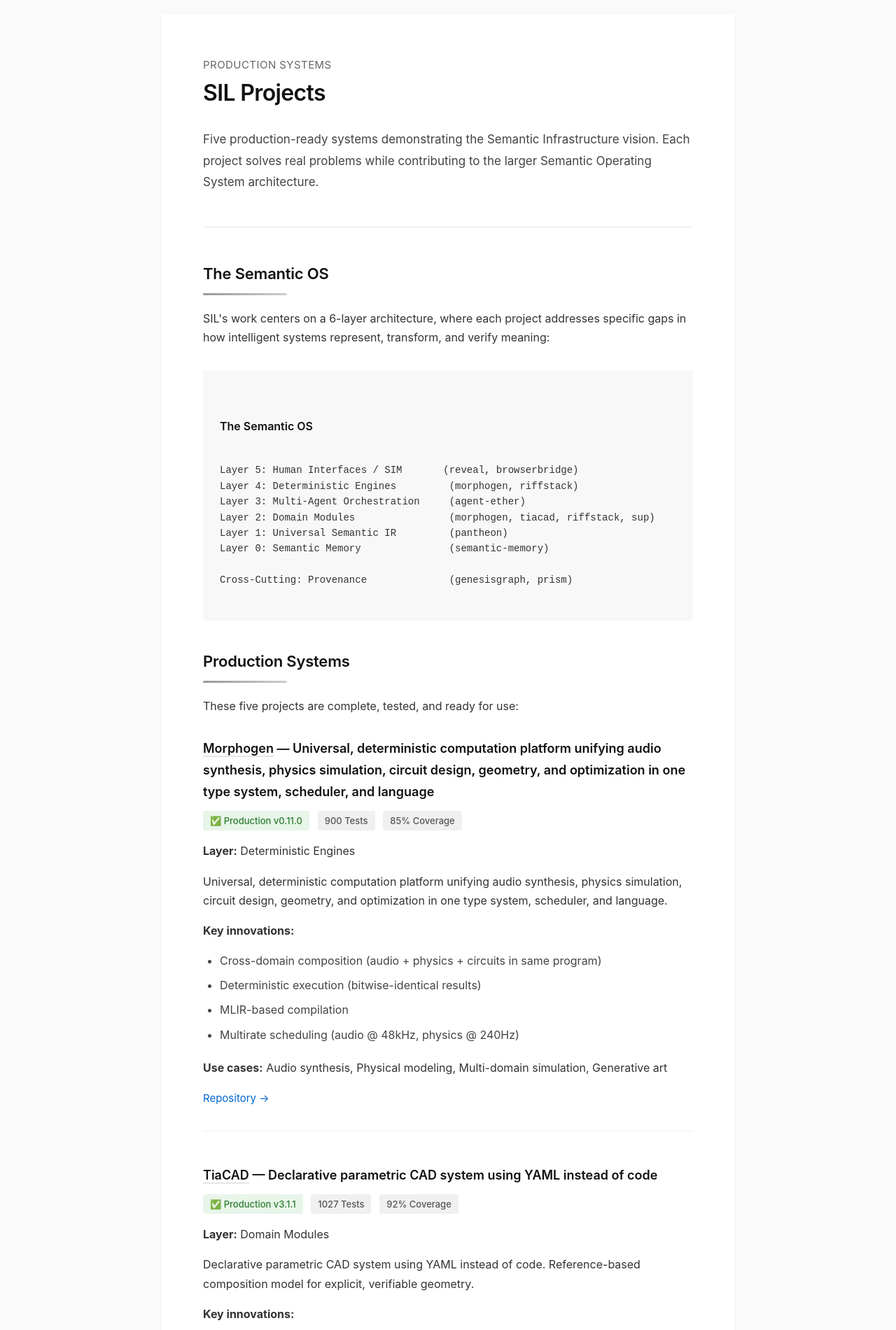
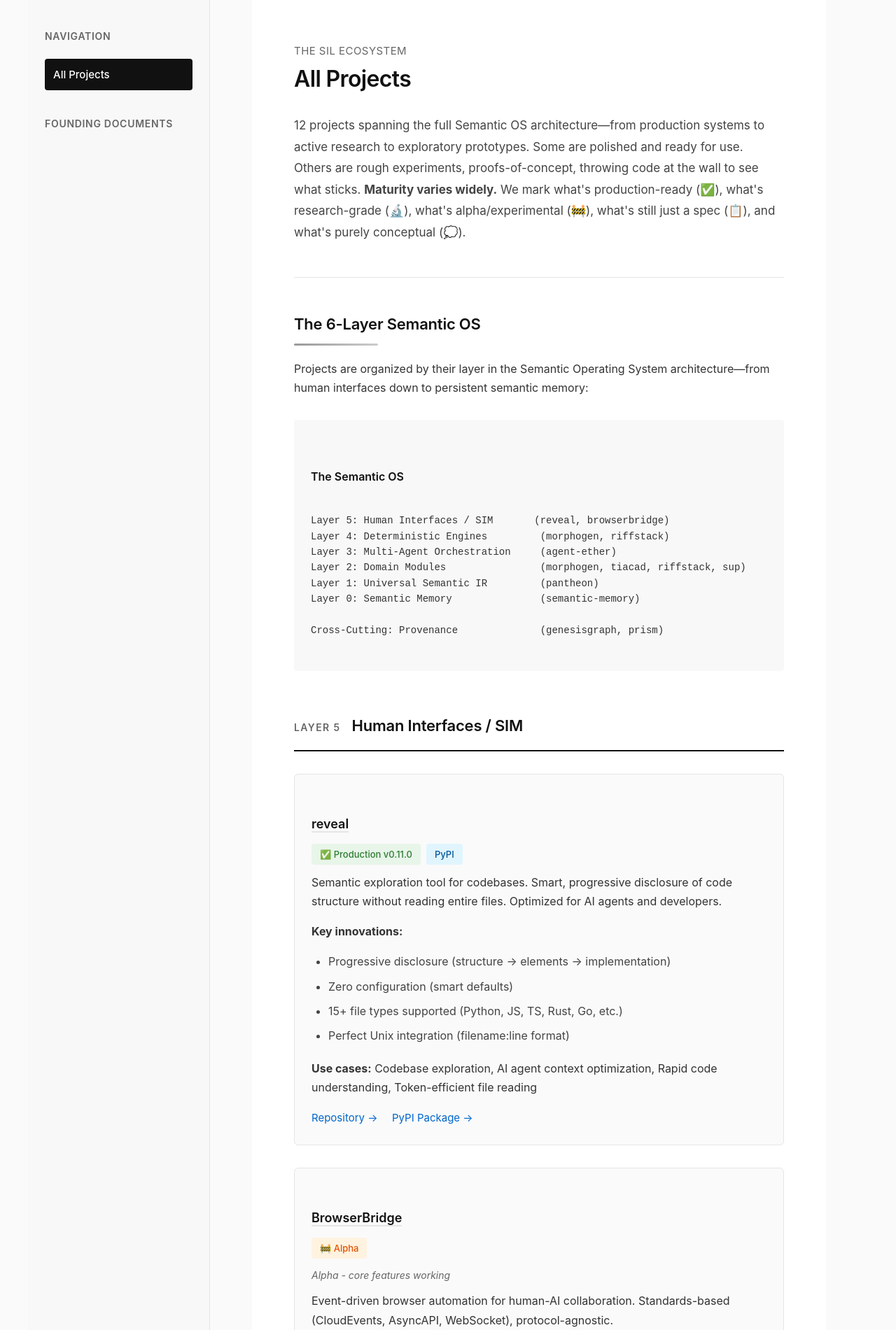
Before and after one commit to Semantic-Infrastructure-Lab/sil-website, a FastAPI app: page /projects in a window 1280 px wide. Shown: the part 59-1960 px from the top of the page at 70% size. Run offline with FastAPI, Linux system fonts and the light colour scheme.

Commit message:
feat(website): sidebar navigation, semantic HTML fixes, project organization
Sidebar Navigation:
- Add Projects link to sidebar on all pages
- Add founding documents navigation to sidebar
- Implement active state highlighting
- Consistent sidebar structure across home/docs/projects pages

Semantic HTML Improvements:
- Fix duplicate h1 tags (template + markdown conflict)
- Implement strip_first_h1() to ensure single h1 per page
- Source docs remain valid standalone markdown
- Rendering layer adapts content for semantic web structure

Project Page Enhancements:
- Update project count: 11 → 12 projects
- Organize projects by Semantic OS layer (5 → 0 + cross-cutting)
- Add maturity indicators (✅ 🔬 🚧 📋 💭)
- Add privacy badges for private repos
- Enhanced project cards with better metadata display

Technical Details:
- src/sil_web/routes/pages.py: strip_first_h1() function, sidebar integration
- src/sil_web/ui/components.py: founding_docs_sidebar(), layer_section()
- templates/projects.html: layer-based organization
- Maintains TIA Python Development Guide standards

Continues from: invisible-trajectory-1128
Session: atomic-armada-1128

```diff
--- a/pyproject.toml
+++ b/pyproject.toml
@@ -34,6 +34,9 @@
 requires = ["hatchling"]
 build-backend = "hatchling.build"
 
+[tool.hatch.build.targets.wheel]
+packages = ["src/sil_web"]
+
 [tool.ruff]
 line-length = 88
 target-version = "py39"
--- a/src/sil_web/domain/models.py
+++ b/src/sil_web/domain/models.py
@@ -17,6 +17,7 @@
     RESEARCH = "research"
     ALPHA = "alpha"
     SPECIFICATION = "specification"
+    PLANNED = "planned"
 
 
 class Layer(Enum):
@@ -47,6 +48,8 @@
     pypi_url: Optional[str] = None
     innovations: list[str] = None
     use_cases: list[str] = None
+    is_private: bool = False
+    maturity_note: Optional[str] = None
 
     def __post_init__(self) -> None:
         """Validate project data."""
--- a/src/sil_web/routes/pages.py
+++ b/src/sil_web/routes/pages.py
@@ -5,6 +5,7 @@
 Just: parse input → call service → render response.
 """
 
+import re
 from pathlib import Path
 
 import markdown
@@ -13,12 +14,29 @@
 from fastapi.templating import Jinja2Templates
 
 from sil_web.services.content import ContentService, ProjectService
-from sil_web.ui.components import architecture_diagram, nav_bar, project_card
+from sil_web.ui.components import (
+    architecture_diagram,
+    founding_docs_sidebar,
+    layer_section,
+    nav_bar,
+    project_card,
+)
 
 router = APIRouter()
 
 # Templates
 templates = Jinja2Templates(directory="templates")
+
+
+def strip_first_h1(markdown_text: str) -> str:
+    """Remove first h1 heading from markdown to avoid duplicate h1 tags.
+
+    Templates provide page headers with h1, so strip any h1 from
+    markdown content to maintain semantic HTML structure.
+    """
+    # Match first h1 (# Title) and any following blank lines
+    pattern = r'^#\s+.*?\n(\n)*'
+    return re.sub(pattern, '', markdown_text, count=1, flags=re.MULTILINE)
 
 
 def create_routes(content_service: ContentService, project_service: ProjectService):
@@ -32,8 +50,13 @@
         if not doc:
             raise HTTPException(status_code=404, detail="Founder's letter not found")
 
-        # Convert markdown to HTML
-        html_content = markdown.markdown(doc.content)
+        # Get all canonical documents for sidebar
+        all_docs = content_service.list_documents()
+        canonical_docs = [d for d in all_docs if d.category == "canonical"]
+
+        # Strip first h1 (template provides page header) and convert to HTML
+        content_without_h1 = strip_first_h1(doc.content)
+        html_content = markdown.markdown(content_without_h1)
 
         return templates.TemplateResponse(
             "index.html",
@@ -41,25 +64,45 @@
                 "request": request,
                 "content": html_content,
                 "nav": nav_bar(""),
+                "sidebar": founding_docs_sidebar(canonical_docs, "founders-letter", ""),
             },
         )
 
     @router.get("/projects", response_class=HTMLResponse)
     async def projects(request: Request):
-        """Projects page - all production systems."""
-        # Get all production projects
-        all_projects = project_service.get_production_projects()
+        """Projects page - all SIL projects grouped by Semantic OS layer."""
+        # Get projects grouped by layer
+        by_layer = project_service.get_projects_by_layer()
 
-        # Render each project as HTML
-        project_cards = [project_card(p) for p in all_projects]
+        # Get all canonical documents for sidebar
+        all_docs = content_service.list_documents()
+        canonical_docs = [d for d in all_docs if d.category == "canonical"]
+
+        # Render layer sections in order (5 → 0 + cross-cutting)
+        from sil_web.domain.models import Layer
+
+        layer_order = [
+            Layer.LAYER_5,
+            Layer.LAYER_4,
+            Layer.LAYER_3,
+            Layer.LAYER_2,
+            Layer.LAYER_1,
+            Layer.LAYER_0,
+            Layer.CROSS_CUTTING,
+        ]
+
+        layer_sections = [
+            layer_section(layer, by_layer[layer]) for layer in layer_order
+        ]
 
         return templates.TemplateResponse(
             "projects.html",
             {
                 "request": request,
-                "projects": project_cards,
+                "layer_sections": layer_sections,
                 "architecture": architecture_diagram(),
                 "nav": nav_bar("projects"),
+                "sidebar": founding_docs_sidebar(canonical_docs, "", "projects"),
             },
         )
 
@@ -88,8 +131,13 @@
         if not doc:
             raise HTTPException(status_code=404, detail=f"Document '{slug}' not found")
 
-        # Convert markdown to HTML
-        html_content = markdown.markdown(doc.content)
+        # Get all canonical documents for sidebar
+        all_docs = content_service.list_documents()
+        canonical_docs = [d for d in all_docs if d.category == "canonical"]
+
+        # Strip first h1 (template provides page header) and convert to HTML
+        content_without_h1 = strip_first_h1(doc.content)
+        html_content = markdown.markdown(content_without_h1)
 
         return templates.TemplateResponse(
             "document.html",
@@ -98,6 +146,7 @@
                 "doc": doc,
                 "content": html_content,
                 "nav": nav_bar("docs"),
+                "sidebar": founding_docs_sidebar(canonical_docs, slug, ""),
             },
         )
 
--- a/static/css/style.css
+++ b/static/css/style.css
@@ -137,37 +137,119 @@
     color: #444;
 }
 
+/* Layer Sections */
+.layer-section {
+    margin: 60px 0;
+}
+
+.layer-header {
+    display: flex;
+    align-items: baseline;
+    gap: 16px;
+    margin-bottom: 32px;
+    padding-bottom: 16px;
+    border-bottom: 2px solid #111;
+}
+
+.layer-number {
+    font-size: 14px;
+    font-weight: 600;
+    color: #666;
+    text-transform: uppercase;
+    letter-spacing: 0.1em;
+}
+
+.layer-header h2 {
+    margin: 0;
+    padding: 0;
+}
+
+.layer-header h2::after {
+    display: none;
+}
+
+.layer-projects {
+    display: grid;
+    gap: 32px;
+}
+
 /* Projects */
 .project {
-    margin-bottom: 48px;
-    padding-bottom: 32px;
-    border-bottom: 1px solid #f0f0f0;
+    padding: 24px;
+    border: 1px solid #e5e5e5;
+    border-radius: 6px;
+    background: #fafafa;
+    transition: border-color 0.2s, background 0.2s;
 }
 
-.project:last-child {
-    border-bottom: none;
+.project:hover {
+    border-color: #ccc;
+    background: #fff;
 }
 
 .meta {
     font-size: 14px;
     color: #666;
-    margin-bottom: 16px;
+    margin-bottom: 12px;
     font-weight: 500;
+    display: flex;
+    flex-wrap: wrap;
+    gap: 8px;
 }
 
 .meta-badge {
     display: inline-block;
-    padding: 3px 10px;
+    padding: 4px 12px;
     background: #f0f0f0;
-    border-radius: 3px;
-    margin-right: 8px;
+    border-radius: 4px;
     font-size: 13px;
     color: #555;
+    font-weight: 500;
 }
 
+/* Maturity status badges */
 .meta-badge.production {
     background: #e8f5e9;
     color: #2e7d32;
+}
+
+.meta-badge.research {
+    background: #e3f2fd;
+    color: #1565c0;
+}
+
+.meta-badge.alpha {
+    background: #fff3e0;
+    color: #e65100;
+}
+
+.meta-badge.specification {
+    background: #f3e5f5;
+    color: #6a1b9a;
+}
+
+.meta-badge.planned {
+    background: #f5f5f5;
+    color: #757575;
+}
+
+.meta-badge.private {
+    background: #ffebee;
+    color: #c62828;
+}
+
+.meta-badge.pypi {
+    background: #e1f5fe;
+    color: #01579b;
+}
+
+/* Maturity note */
+.maturity-note {
+    display: block;
+    font-size: 14px;
+    font-style: italic;
+    color: #666;
+    margin-bottom: 12px;
 }
 
 .links {
@@ -243,6 +325,73 @@
     text-align: center;
 }
 
+/* Layout with Sidebar */
+.layout {
+    display: flex;
+    max-width: 1200px;
+    margin: 0 auto;
+    gap: 0;
+}
+
+/* Sidebar */
+.sidebar {
+    width: 260px;
+    background: #f8f8f8;
+    padding: 40px 24px;
+    min-height: calc(100vh - 200px);
+    border-right: 1px solid #e5e5e5;
+}
+
+.sidebar h3 {
+    font-size: 14px;
+    font-weight: 600;
+    color: #666;
+    text-transform: uppercase;
+    letter-spacing: 0.05em;
+    margin: 0 0 20px 0;
+}
+
+.sidebar-nav {
+    display: flex;
+    flex-direction: column;
+}
+
+.sidebar-nav a {
+    display: block;
+    padding: 10px 12px;
+    color: #444;
+    text-decoration: none;
+    font-size: 15px;
+    border-radius: 4px;
+    transition: background 0.2s, color 0.2s;
+    margin-bottom: 4px;
+}
+
+.sidebar-nav a:hover {
+    background: #e8e8e8;
+    color: #111;
+}
+
+.sidebar-nav a.active {
+    background: #111;
+    color: #fff;
+    font-weight: 500;
+}
+
+/* Main content */
+main.with-sidebar {
+    flex: 1;
+}
+
+main.full-width {
+    width: 100%;
+}
+
+main.with-sidebar .container {
+    margin-top: 0;
+    box-shadow: none;
+}
+
 /* Footer */
 footer {
     text-align: center;
@@ -253,6 +402,18 @@
 
 /* Responsive */
 @media (max-width: 768px) {
+    .layout {
+        flex-direction: column;
+    }
+
+    .sidebar {
+        width: 100%;
+        min-height: auto;
+        border-right: none;
+        border-bottom: 1px solid #e5e5e5;
+        padding: 24px;
+    }
+
     .container {
         padding: 40px 30px;
     }
--- a/templates/base.html
+++ b/templates/base.html
@@ -9,8 +9,16 @@
 <body>
     {{ nav | safe }}
 
-    <div class="container">
-        {% block content %}{% endblock %}
+    <div class="layout">
+        {% if sidebar %}
+        {{ sidebar | safe }}
+        {% endif %}
+
+        <main class="{% if sidebar %}with-sidebar{% else %}full-width{% endif %}">
+            <div class="container">
+                {% block content %}{% endblock %}
+            </div>
+        </main>
     </div>
 
     <footer>
--- a/templates/projects.html
+++ b/templates/projects.html
@@ -4,24 +4,26 @@
 
 {% block content %}
 <header class="page-header">
-    <div class="subtitle">Production Systems</div>
-    <h1>SIL Projects</h1>
-    <p class="intro">Five production-ready systems demonstrating the Semantic Infrastructure vision. Each project solves real problems while contributing to the larger Semantic Operating System architecture.</p>
+    <div class="subtitle">The SIL Ecosystem</div>
+    <h1>All Projects</h1>
+    <p class="intro">
+        12 projects spanning the full Semantic OS architecture—from production systems to active research to exploratory prototypes.
+        Some are polished and ready for use. Others are rough experiments, proofs-of-concept, throwing code at the wall to see what sticks.
+        <strong>Maturity varies widely.</strong> We mark what's production-ready (✅), what's research-grade (🔬), what's alpha/experimental (🚧),
+        what's still just a spec (📋), and what's purely conceptual (💭).
+    </p>
 </header>
 
 <section>
-    <h2>The Semantic OS</h2>
-    <p>SIL's work centers on a 6-layer architecture, where each project addresses specific gaps in how intelligent systems represent, transform, and verify meaning:</p>
+    <h2>The 6-Layer Semantic OS</h2>
+    <p>Projects are organized by their layer in the Semantic Operating System architecture—from human interfaces down to persistent semantic memory:</p>
 
     {{ architecture | safe }}
 </section>
 
-<section>
-    <h2>Production Systems</h2>
-    <p>These five projects are complete, tested, and ready for use:</p>
-
-    {% for project_html in projects %}
-        {{ project_html | safe }}
+<section class="projects-by-layer">
+    {% for layer_html in layer_sections %}
+        {{ layer_html | safe }}
     {% endfor %}
 </section>
 {% endblock %}
```
Also changed, not shown: src/sil_web/services/content.py (+155 -6 lines), src/sil_web/ui/components.py (+108 -8 lines).
